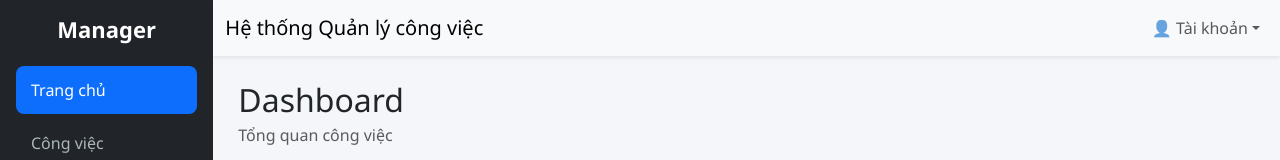
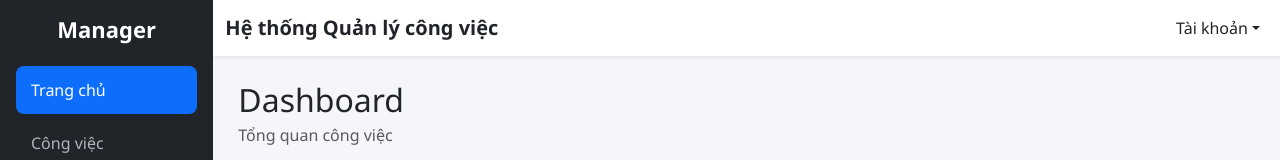
Before and after one commit to Vu-Duc-Vuong/Quan-Ly-Cong-Viec, a React app in the folder frontend/: page / in a window 1280 px wide. Shown: the top 160 px of the page. Built offline with nearby package versions, Linux system fonts and the light colour scheme; no server answers; the HTML template or start-up script is replaced by a standard one.

Commit message:
Improve header UI

```diff
--- a/frontend/src/components/Header.jsx
+++ b/frontend/src/components/Header.jsx
@@ -1,44 +1,100 @@
 import { Navbar, Container, Nav, NavDropdown } from "react-bootstrap";
 import { Link } from "react-router-dom";
 
+
 function Header() {
+
+
     return (
-    <Navbar bg="light" expand="lg" className="shadow-sm">
+
+
+        <Navbar
+            bg="white"
+            className="shadow-sm"
+        >
+
+
             <Container fluid>
 
+
                 <Navbar.Brand>
+
+                    <strong>
                         Hệ thống Quản lý công việc
+                    </strong>
+
                 </Navbar.Brand>
+
+
+
+
 
                 <Nav className="ms-auto">
 
+
                     <NavDropdown
-            title="👤 Tài khoản"
+
+                        title="Tài khoản"
+
                         id="user-dropdown"
+
                     >
+
+
                         <NavDropdown.Item
+
                             as={Link}
+
                             to="/profile"
+
                         >
+
                             Hồ sơ
+
                         </NavDropdown.Item>
+
+
+
+
 
                         <NavDropdown.Divider />
 
+
+
+
+
                         <NavDropdown.Item
+
                             as={Link}
+
                             to="/login"
+
                         >
+
                             Đăng xuất
+
                         </NavDropdown.Item>
+
+
 
                     </NavDropdown>
 
+
+
                 </Nav>
 
+
+
             </Container>
+
+
         </Navbar>
+
+
     );
+
+
 }
 
+
 export default Header;
--- a/frontend/src/index.css
+++ b/frontend/src/index.css
@@ -144,3 +144,15 @@ body {
     border-bottom: 1px solid #dee2e6;
 
 }
+.navbar-brand{
+
+    color:#212529 !important;
+
+}
+
+
+.dropdown-toggle{
+
+    color:#212529 !important;
+
+}
--- a/frontend/src/layouts/MainLayout.jsx
+++ b/frontend/src/layouts/MainLayout.jsx
@@ -29,8 +29,11 @@ function MainLayout() {
                 <Col md={10}>
 
 
-                    <Header />
+            <div className="sticky-top">
 
+              <Header />
+
+            </div>
 
 
                     <div className="main-content">
```
Lines whose indentation alone changed are shown as unchanged.
